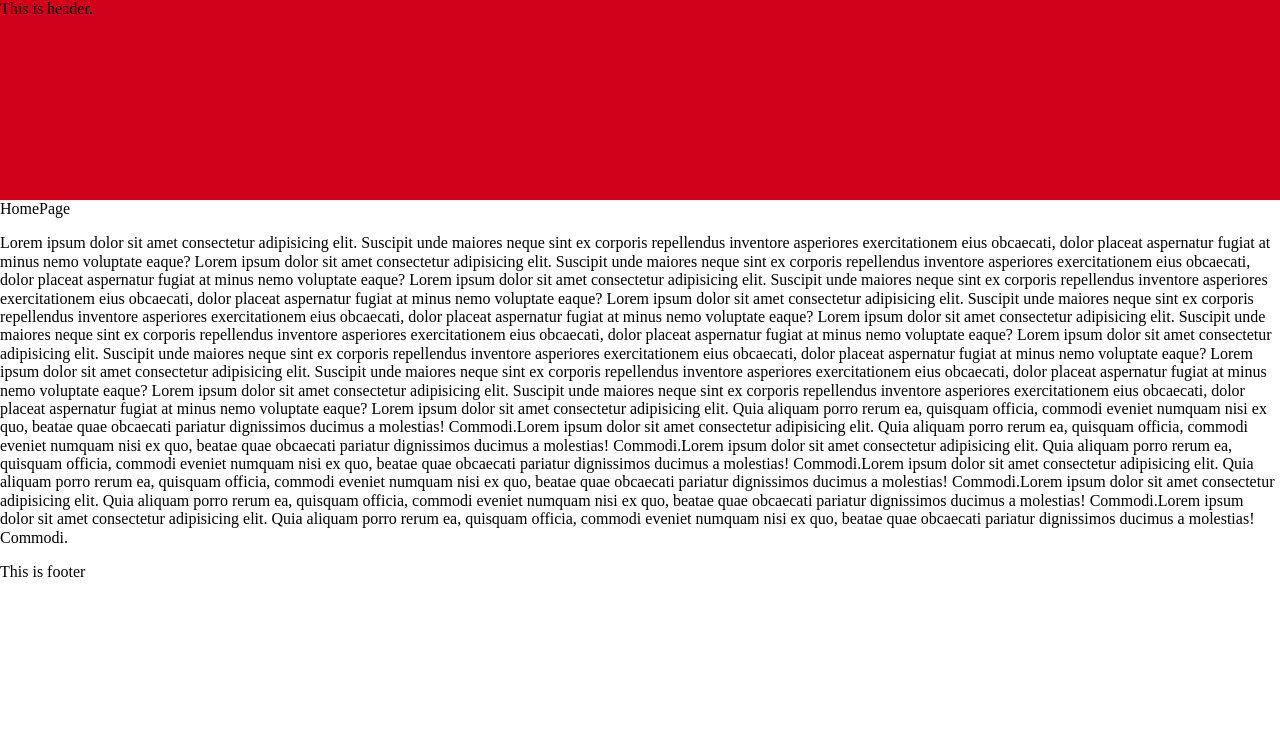
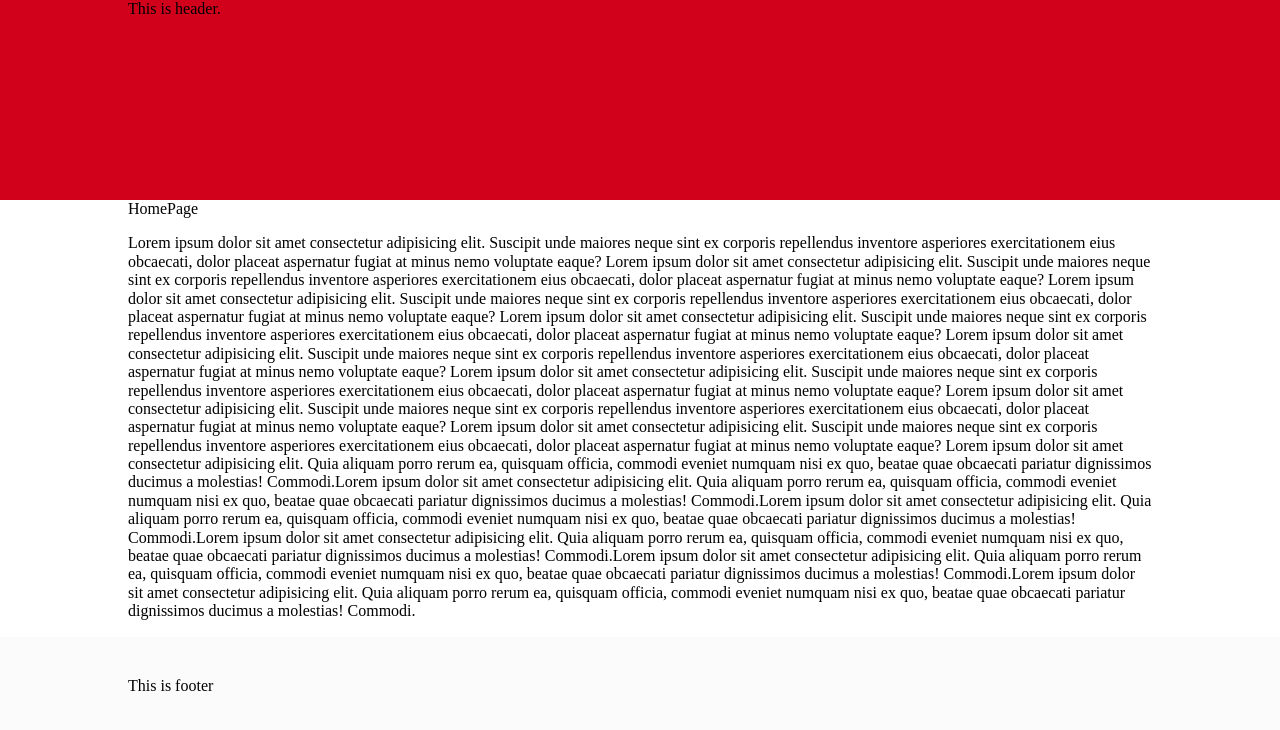
Before and after one commit to RyanClayKao/xuemi_practice_layout_of_shopee_by_react, a React (Vite) app: page /mall in a window 1280 px wide. Shown: the top 730 px of the page. Built offline with nearby package versions, Linux system fonts and the light colour scheme.

Commit message:
網頁Footer切版；新增 Container 組件

```diff
--- /dev/null
+++ b/src/components/common/Container.jsx
@@ -0,0 +1,11 @@
+import styled from "styled-components";
+
+const Container = styled.div`
+  margin: auto;
+  width: 95%;
+  @media (min-width: 769px){
+    width: 80%;
+  }
+`;
+
+export default Container;
--- a/src/components/layout/DefaultLayout.jsx
+++ b/src/components/layout/DefaultLayout.jsx
@@ -1,6 +1,8 @@
 /* eslint-disable react/prop-types */
 import styled, { css } from "styled-components";
 import Header from "./Header";
+import Footer from "./Footer";
+import Container from "../common/Container";
 
 const PageHeader = styled.div`
   ${(props) =>
@@ -16,8 +18,8 @@ export default function DefaultLayout({ fixedHeader, children }) {
       <PageHeader fixed={fixedHeader}>
         <Header />
       </PageHeader>
-      {children}
-      <footer>This is footer</footer>
+      <Container>{children}</Container>
+      <Footer />
     </div>
   );
 }
--- a/src/components/layout/Footer.jsx
+++ b/src/components/layout/Footer.jsx
@@ -1,7 +1,15 @@
+import styled from "styled-components";
+import Container from "../common/Container";
 
+const StyledFooter = styled.footer`
+  background-color: #fbfbfb;
+  padding: 40px 0px;
+`;
 
 export default function Footer() {
   return (
-    <div>Footer</div>
-  )
+    <StyledFooter>
+      <Container>This is footer</Container>
+    </StyledFooter>
+  );
 }
--- a/src/components/layout/Header.jsx
+++ b/src/components/layout/Header.jsx
@@ -1,5 +1,6 @@
 /* eslint-disable react/prop-types */
 import styled from "styled-components";
+import Container from "../common/Container";
 
 const StyledHeader = styled.header`
   background-color: #d1011c;
@@ -8,5 +9,9 @@ const StyledHeader = styled.header`
 `;
 
 export default function Header() {
-  return <StyledHeader>This is header.</StyledHeader>;
+  return (
+    <StyledHeader>
+      <Container>This is header.</Container>
+    </StyledHeader>
+  );
 }
```
